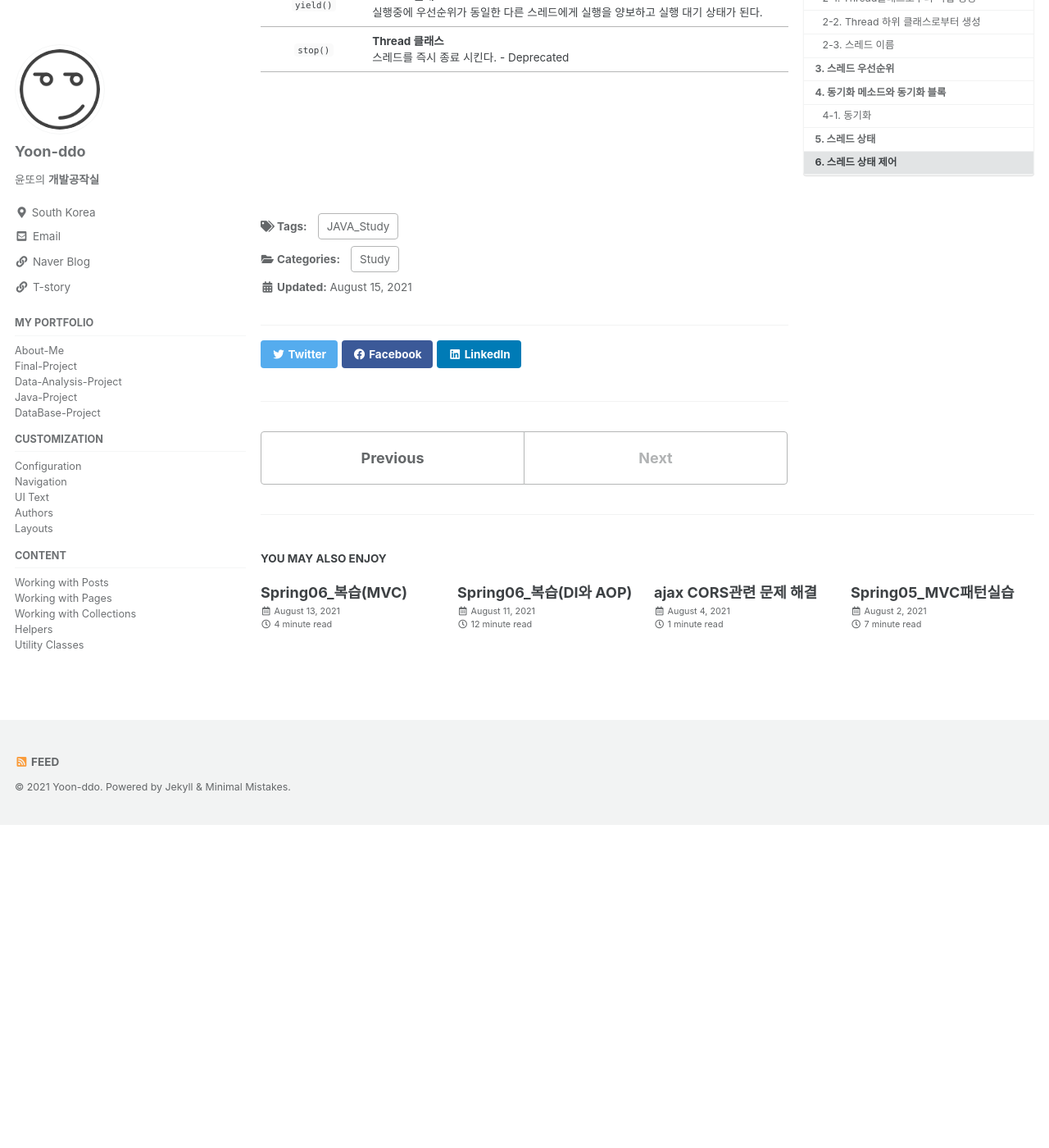
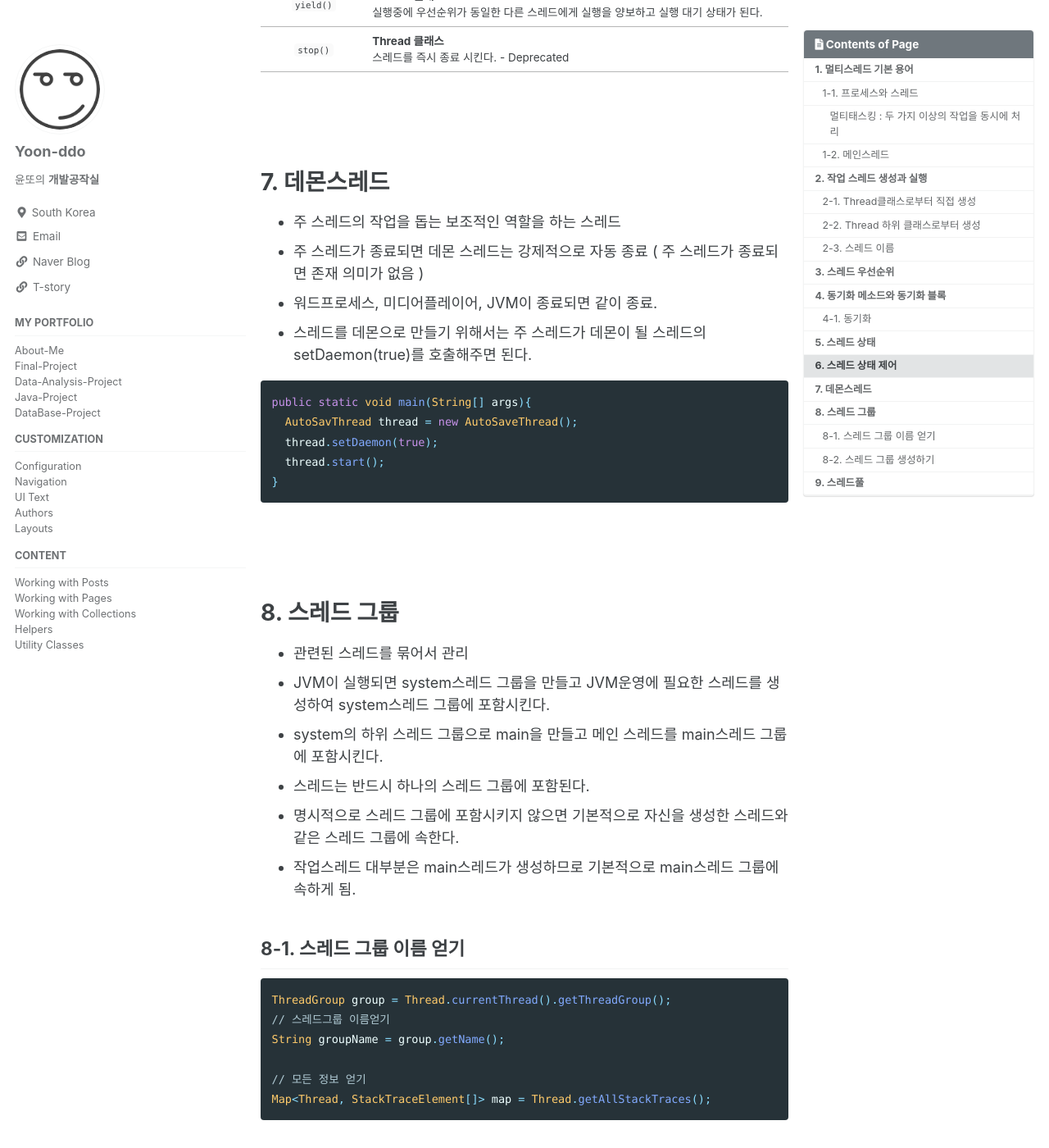
Before and after one commit to Yoon-ddo/Yoon-ddo.github.io, a Jekyll site: the page built from _posts/2021-08-15-Java_멀티스레드.md, in a window 1280 px wide and 1400 px high, scrolled down 5825 px. Shown: the whole window at 82% size. Built offline with Jekyll 4.4.1, drawn with Linux system fonts in a browser that asks for light colours; cached includes are drawn as plain includes; before the commit the page ends 6831 px from its top, so only the background shows below that; some of the changed text lies outside the part shown.

Commit message:
Update 2021-08-15-Java_멀티스레드.md

````diff
--- a/_posts/2021-08-15-Java_멀티스레드.md
+++ b/_posts/2021-08-15-Java_멀티스레드.md
@@ -169,14 +169,56 @@ thread.getName();
 | `yield()` | **Thread 클래스** <br> 실행중에 우선순위가 동일한 다른 스레드에게 실행을 양보하고 실행 대기 상태가 된다. |
 | `stop()` | **Thread 클래스** <br> 스레드를 즉시 종료 시킨다. - Deprecated |
 
+<br><br><br>
 
+# 7. 데몬스레드
+* 주 스레드의 작업을 돕는 보조적인 역할을 하는 스레드
+* 주 스레드가 종료되면 데몬 스레드는 강제적으로 자동 종료 ( 주 스레드가 종료되면 존재 의미가 없음 )
+* 워드프로세스, 미디어플레이어, JVM이 종료되면 같이 종료.
+* 스레드를 데몬으로 만들기 위해서는 주 스레드가 데몬이 될 스레드의 setDaemon(true)를 호출해주면 된다.
 
+```java
+public static void main(String[] args){
+  AutoSavThread thread = new AutoSaveThread();
+  thread.setDaemon(true);
+  thread.start();
+}
+```
 
+<br><br><br>
 
+# 8. 스레드 그룹
+* 관련된 스레드를 묶어서 관리
+* JVM이 실행되면 system스레드 그룹을 만들고 JVM운영에 필요한 스레드를 생성하여 system스레드 그룹에 포함시킨다.
+* system의 하위 스레드 그룹으로 main을 만들고 메인 스레드를 main스레드 그룹에 포함시킨다.
+* 스레드는 반드시 하나의 스레드 그룹에 포함된다.
+* 명시적으로 스레드 그룹에 포함시키지 않으면 기본적으로 자신을 생성한 스레드와 같은 스레드 그룹에 속한다.
+* 작업스레드 대부분은 main스레드가 생성하므로 기본적으로 main스레드 그룹에 속하게 됨.
 
+## 8-1. 스레드 그룹 이름 얻기
 
+```java
+ThreadGroup group = Thread.currentThread().getThreadGroup();
+// 스레드그룹 이름얻기
+String groupName = group.getName();
 
+// 모든 정보 얻기
+Map<Thread, StackTraceElement[]> map = Thread.getAllStackTraces();
+```
 
+## 8-2. 스레드 그룹 생성하기
 
+```java
+ThreadGroup tg = new ThreadGroup(String name);
+ThreadGroup tg = new ThreadGroup(ThreadGroup parent, String name);
+```
+
+<br><br><br>
+
+# 9. 스레드풀
+* 병렬 작업 처리가 많아지면 스레드 개수가 증가되고, 스레드 생성과 스케쥴링으로 인해 CPU가 바빠져 메모리 사용량이 늘어난다.
+* 이러한 병렬 작업의 폭증으로 인한 스레드의 폭증을 막으려면 ThreadPool을 사용해야 한다.
+* 작업 처리에 사용되는 스레드를 제한된 개수만큼 정해놓고 작업 큐(Queue)에 들어오는 작업들을 하나씩 스레드가 맡아 처리
+* java.util.concurrent 패키지에서 `ExecutorService`인터페이스와 `Executors`클래스를 제공
 
 <br><br><br><br>
````
